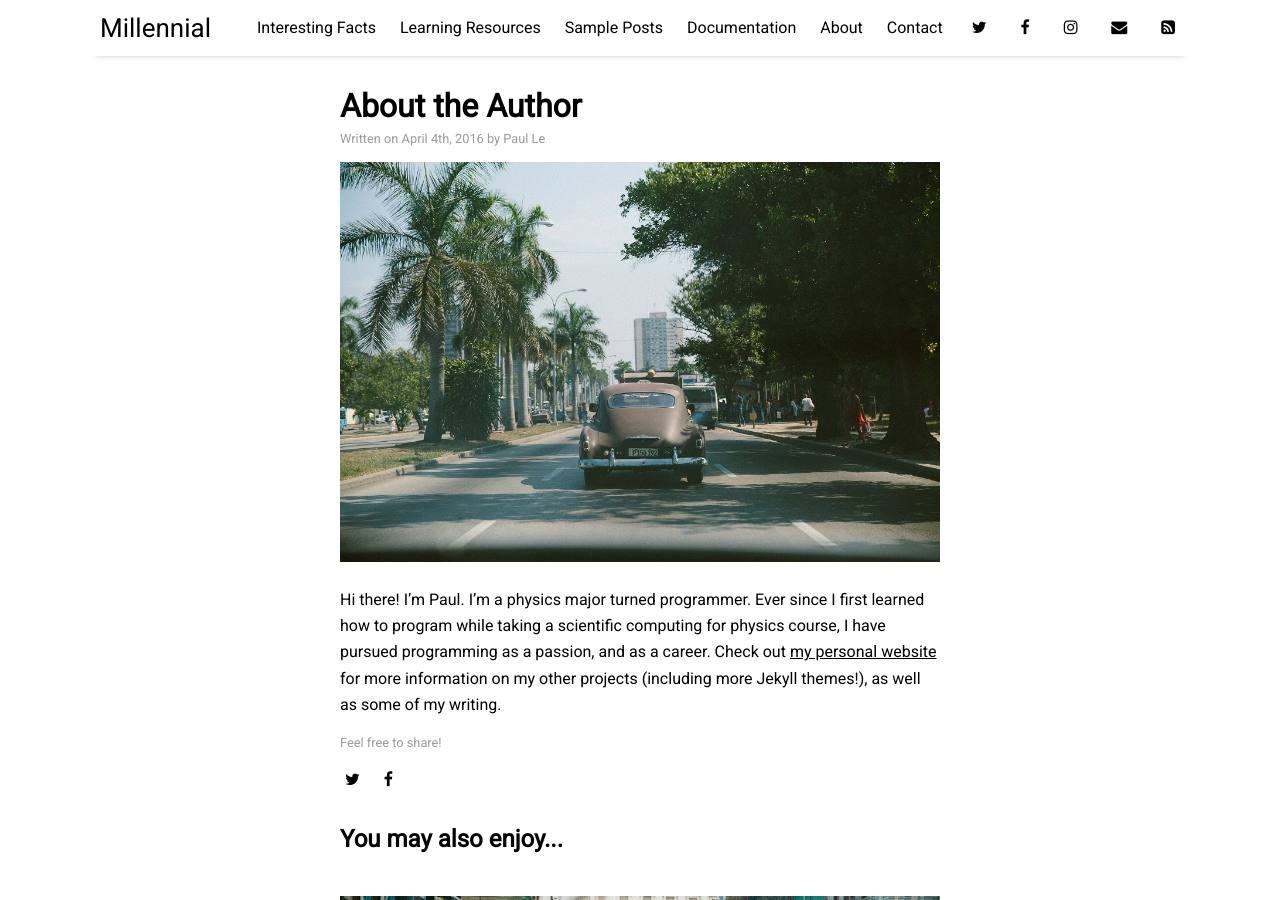
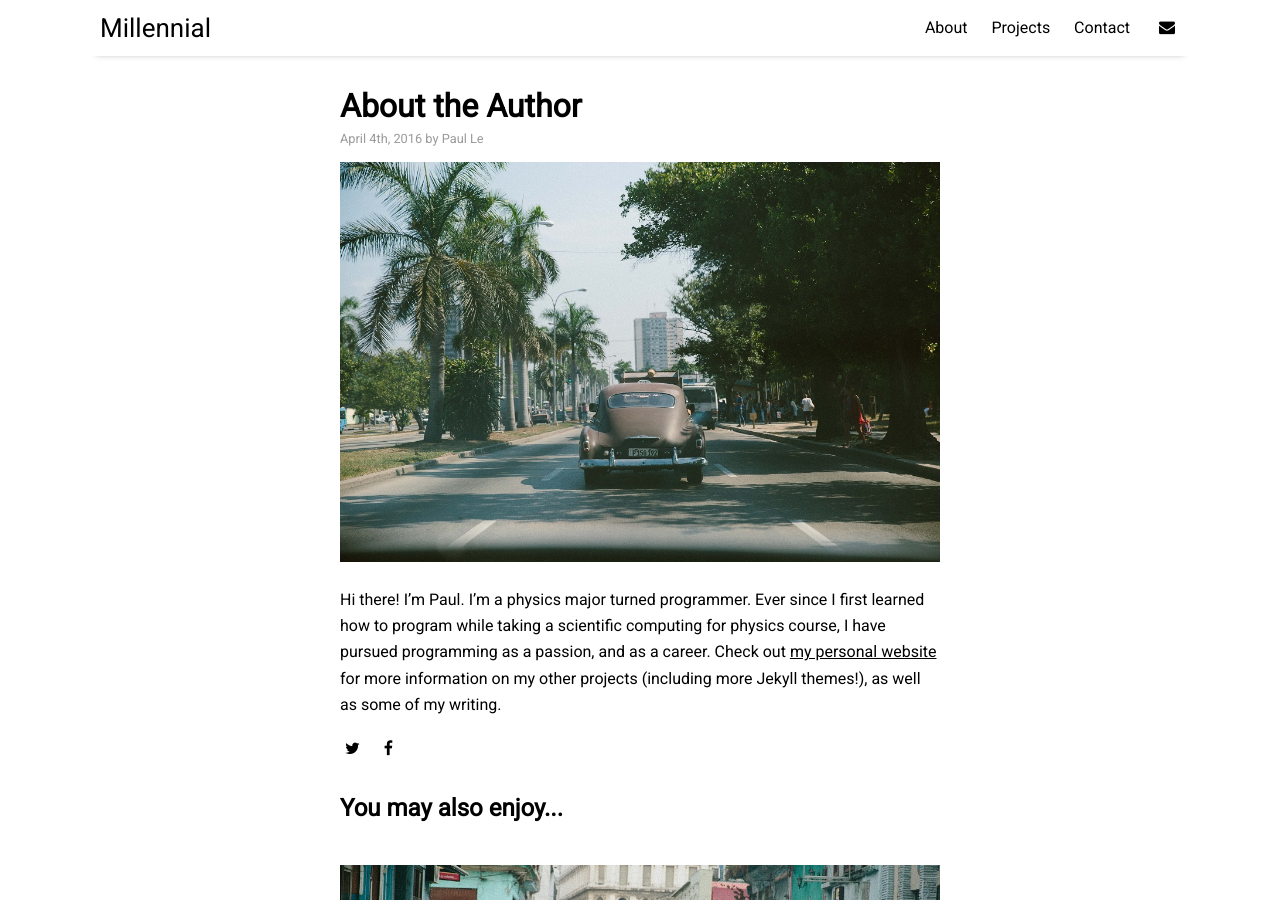
Before and after one commit to Sika-R/Sika-R.github.io, a Jekyll site: the page built from _posts/2016-04-04-about-the-author.md, in a window 1280 px wide and 900 px high. Built offline with Jekyll 4.4.1, drawn with Linux system fonts in a browser that asks for light colours; nearby versions of some CDN libraries.

Commit message:
change settings

```diff
--- a/_data/settings.yml
+++ b/_data/settings.yml
@@ -7,29 +7,29 @@ disqus:
 google-ID: ''
 
 menu:
-- {name: 'Interesting Facts',  url: 'facts'}
-- {name: 'Learning Resources', url: 'resources'}
-- {name: 'Sample Posts',       url: 'sample-posts'}
-- {name: 'Documentation',      url: 'documentation'}
+# - {name: 'Interesting Facts',  url: 'facts'}
+# - {name: 'Learning Resources', url: 'resources'}
+# - {name: 'Sample Posts',       url: 'sample-posts'}
 - {name: 'About',              url: 'about'}
+- {name: 'Projects',           url: 'documentation'}
 - {name: 'Contact',            url: 'contact'}
 
 # Available social icons are powered by Font Awesome, so you can use any icon that they offer
 social:
-- {icon: 'twitter', link:    'https://twitter.com/paululele'}
-- {icon: 'facebook', link:   'https://www.facebook.com/paululele'}
-- {icon: 'instagram', link:  'https://instagram.com/paululele'}
-- {icon: 'envelope', link:   'sikar0707@gmail.c'}
-- {icon: 'rss-square', link: 'feed.xml'}
+# - {icon: 'twitter', link:    'https://twitter.com/paululele'}
+# - {icon: 'facebook', link:   'https://www.facebook.com/paululele'}
+# - {icon: 'instagram', link:  'https://instagram.com/paululele'}
+- {icon: 'envelope', link:   'sikar0707@gmail.com'}
+# - {icon: 'rss-square', link: 'feed.xml'}
 # - {icon: 'rss-square', link: 'rss-feed.xml'}
 
 # Customize site text
-pagination:
-  next_page: 'Newer'
-  previous_page: 'Older'
+# pagination:
+#   next_page: 'Newer'
+#   previous_page: 'Older'
 
-sharing_button_prompt: 'Feel free to share!'
+# sharing_button_prompt: 'Feel free to share!'
 
 related_posts: 'You may also enjoy...'
 
-post_date_prefix: 'Written on'
+# post_date_prefix: 'Written on'
```
